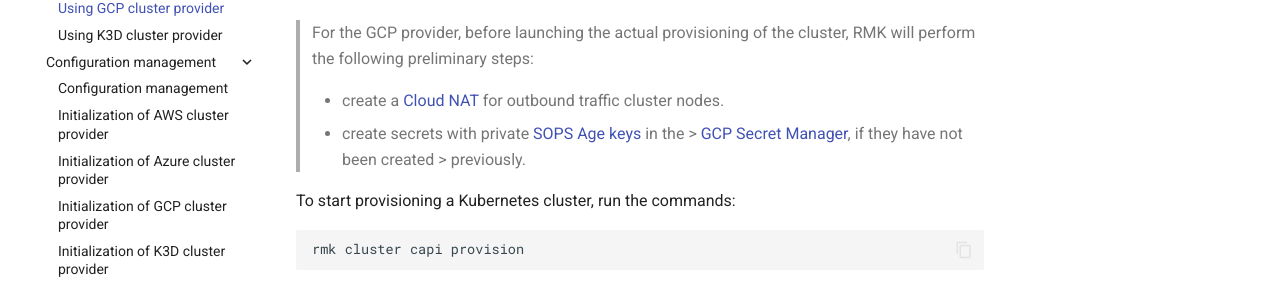
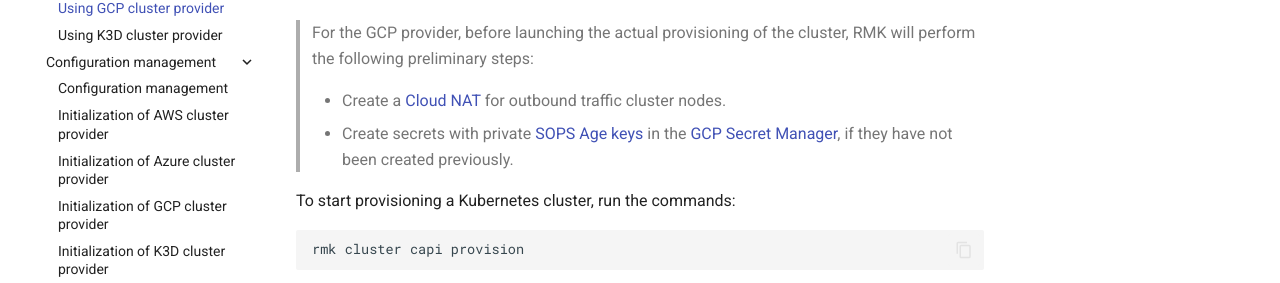
Before and after one commit to edenlabllc/rmk, an MkDocs documentation site: the page built from docs/configuration/cluster-management/usage-gcp-provider.md, in a window 1280 px wide and 900 px high, scrolled down 628 px. Shown: the part 283-566 px from the top of the window. Built offline with MkDocs 1.6.1 and Material for MkDocs 9.7.7, drawn with Linux system fonts in a browser that asks for light colours; comment, search, counter and statistics services are not loaded; the version menu is left out.

```diff
--- a/docs/configuration/cluster-management/usage-gcp-provider.md
+++ b/docs/configuration/cluster-management/usage-gcp-provider.md
@@ -39,11 +39,10 @@ you can add the required number of machine pools depending on the requirements f
 > For the GCP provider, before launching the actual provisioning of the cluster,
 > RMK will perform the following preliminary steps:
 >
-> - create a [Cloud NAT](https://cloud.google.com/nat/docs/overview) for outbound traffic cluster nodes.
-> - create secrets with private [SOPS Age keys](../secrets-management/secrets-management.md#secret-keys) in the
-    > [GCP Secret Manager](https://cloud.google.com/security/products/secret-manager?hl=en), if they have not been
-    created
-    > previously.
+> - Create a [Cloud NAT](https://cloud.google.com/nat/docs/overview) for outbound traffic cluster nodes.
+> - Create secrets with private [SOPS Age keys](../secrets-management/secrets-management.md#secret-keys) in the
+>   [GCP Secret Manager](https://cloud.google.com/security/products/secret-manager?hl=en),
+>   if they have not been created previously.
 
 To start provisioning a Kubernetes cluster, run the commands:
 
```
Also changed, not shown: docs/configuration/cluster-management/cluster-management.md (+10 -10 lines), docs/configuration/cluster-management/usage-aws-provider.md (+3 -3 lines), docs/configuration/cluster-management/usage-azure-provider.md (+2 -2 lines), docs/configuration/cluster-management/usage-k3d-provider.md (+2 -2 lines).
